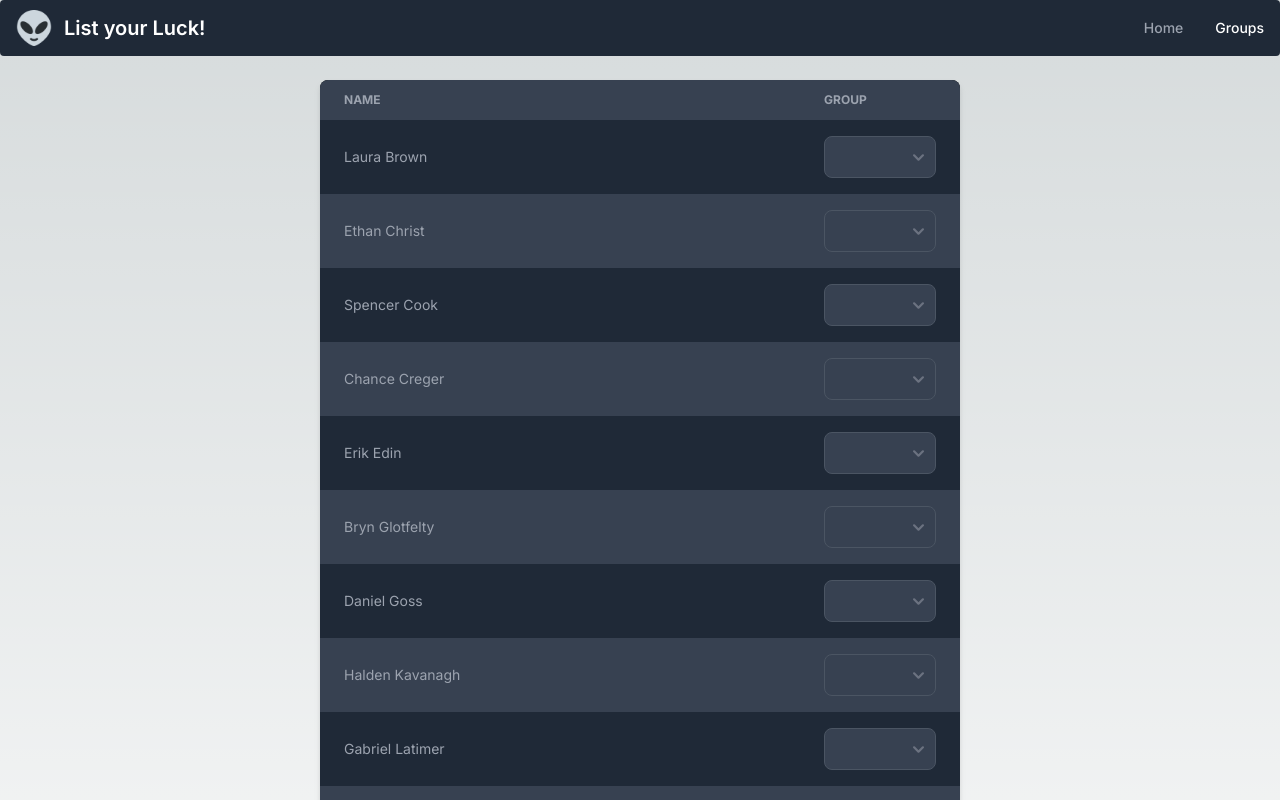
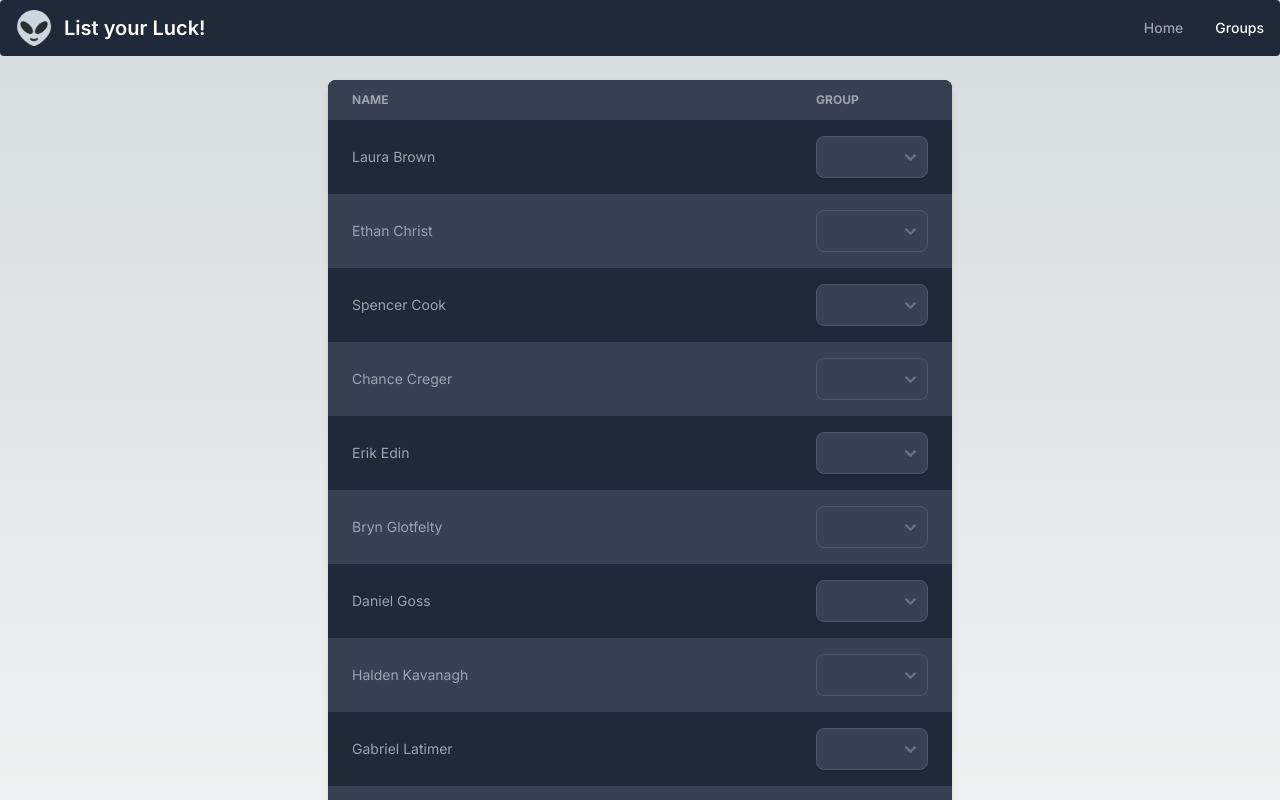
Before and after one commit to CaseySMiller/list_roller, a Next.js app: page /groups in a window 1280 px wide. Shown: the top 800 px of the page. Built offline with nearby package versions, Linux system fonts and the light colour scheme.

Commit message:
added padding to group select table

```diff
--- a/app/groups/page.tsx
+++ b/app/groups/page.tsx
@@ -47,8 +47,8 @@ const Groups = () => {
 
   const handleReset = () => {
     console.log("reset");
+    localStorage.setItem("groupsArr", JSON.stringify(groupsDefault));
     setGroups(groupsDefault);
-    localStorage.setItem("groupsArr", JSON.stringify(groupsDefault));
   };
 
   const handleSelect = (e: any) => {
@@ -89,7 +89,7 @@ const Groups = () => {
 
   return (
     <div className="container mx-auto columns-1">
-      <div className="md:w-1/2 mx-auto py-6 ">
+      <div className="md:w-1/2 mx-auto py-6 px-2 ">
         <Table striped>
           <Table.Head>
             <Table.HeadCell>Name</Table.HeadCell>
```
